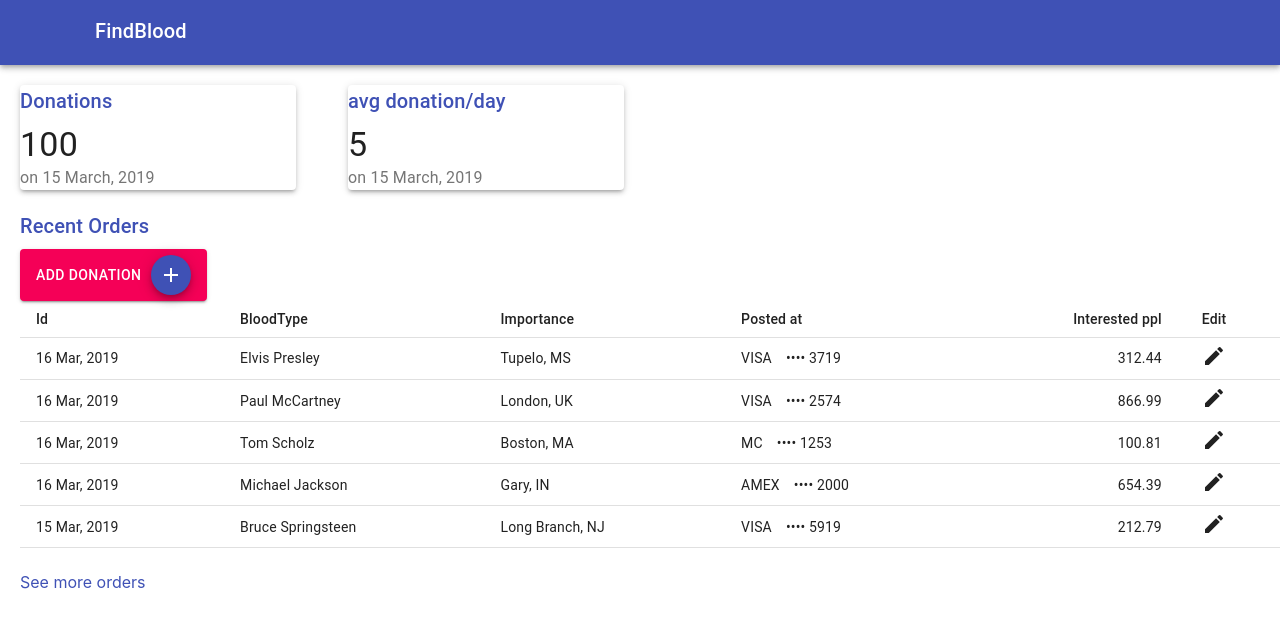
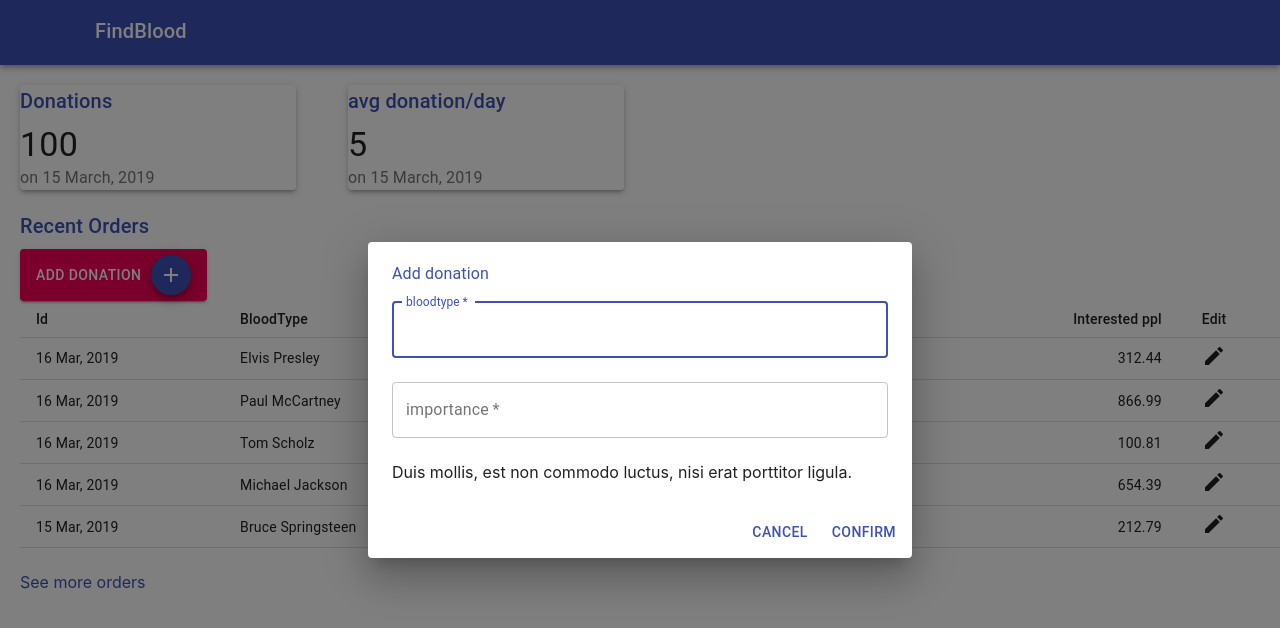
Before and after one commit to MehdyKarmouche/findBlood, a React (Create React App) app in the folder client/: page /center/dashboard in a window 1280 px wide. Both pictures are taken after a click on the button "ADD DONATION". Shown: the top 628 px of the page. Built offline with nearby package versions, Linux system fonts and the light colour scheme.

Commit message:
Add donation modal

```diff
--- a/client/src/components/center/pages/Donationstable.js
+++ b/client/src/components/center/pages/Donationstable.js
@@ -9,10 +9,14 @@ import TableRow from '@material-ui/core/TableRow';
 import EditIcon from '@material-ui/icons/Edit';
 import Button from '@material-ui/core/Button';
 import AddIcon from '@material-ui/icons/Add';
+import Dialog from '@material-ui/core/Dialog';
 import Fab from '@material-ui/core/Fab';
 import Modal from '@material-ui/core/Modal';
 import Paper from '@material-ui/core/Paper';
+import DialogContent from '@material-ui/core/DialogContent';
+import DialogActions from '@material-ui/core/DialogActions';
 import Title from '../Title';
+import { TextField, Typography } from '@material-ui/core';
 
 
 // Generate Order Data
@@ -39,8 +43,8 @@ const useStyles = makeStyles((theme) => ({
   paper : {
 
   },
-  table: {
-
+  titleModal: {
+    color:"primary"
   },
   wrap : {
     marginTop:"20px",
@@ -49,18 +53,75 @@ const useStyles = makeStyles((theme) => ({
   },
   margin:{
     marginLeft:"10px"
+  },
+  modalWrap: {
+
+    display: 'flex',
+    flexDirection: 'column',
+    alignContent:"center",
+    alignItems: 'center',
+  },
+  body: {
+
   }
+
 }));
 
 export default function Dashboard() {
   const classes = useStyles();
+  const [open, setOpen] = React.useState(false);
+
+  const handleOpen = () => {
+    setOpen(true);
+  };
+
+  const handleClose = () => {
+    setOpen(false);
+  };
+
+  const body = (
+    <div className={classes.body}>
+      <Typography color="primary">Add donation</Typography>
+      <form noValidate>
+      <TextField
+            variant="outlined"
+            margin="normal"
+            required
+            fullWidth
+            id="bloodTtype"
+            label="bloodtype"
+            name="bloodtype"
+            autoComplete="bloodtype"
+            autoFocus
+          />
+          <TextField
+            variant="outlined"
+            margin="normal"
+            required
+            fullWidth
+            id="importance"
+            label="importance"
+            name="importance"
+            autoComplete="importance"
+
+          />
+      </form>
+      <p id="simple-modal-description">
+        Duis mollis, est non commodo luctus, nisi erat porttitor ligula.
+      </p>
+    </div>
+  );
+
   return (
     <React.Fragment>
       <div className={classes.wrap}>
       <Title>Recent Orders</Title>
-      <Button variant="contained" size="medium" color="secondary">Add Donation  <Fab size="small" color="primary" aria-label="add" className={classes.margin}>
+      <Button onClick={handleOpen} variant="contained" size="medium" color="secondary">Add Donation  <Fab size="small" color="primary" aria-label="add" className={classes.margin}>
         <AddIcon />
-      </Fab></Button>
+        </Fab>
+      </Button>
+
+
       <Table className={classes.table} size="small">
         <TableHead>
           <TableRow>
@@ -92,6 +153,26 @@ export default function Dashboard() {
         </Link>
       </div>
       </div>
+      <div className={classes.modalWrap}>
+      <Dialog
+        open={open}
+        onClose={handleClose}
+        aria-labelledby="simple-modal-title"
+        aria-describedby="simple-modal-description"
+      >
+        <DialogContent>
+        {body}
+        </DialogContent>
+        <DialogActions>
+          <Button onClick={handleClose} color="primary">
+            Cancel
+          </Button>
+          <Button onClick={handleClose} color="primary">
+            Confirm
+          </Button>
+        </DialogActions>
+      </Dialog>
+      </div>
 
 
     </React.Fragment>
```
